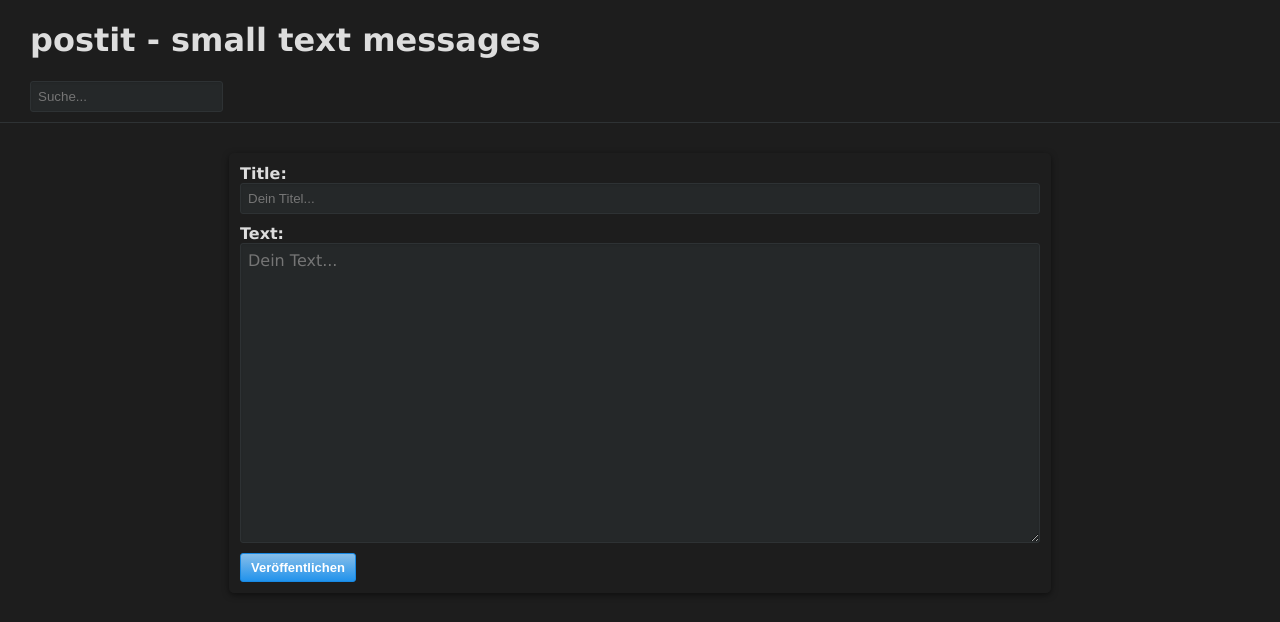
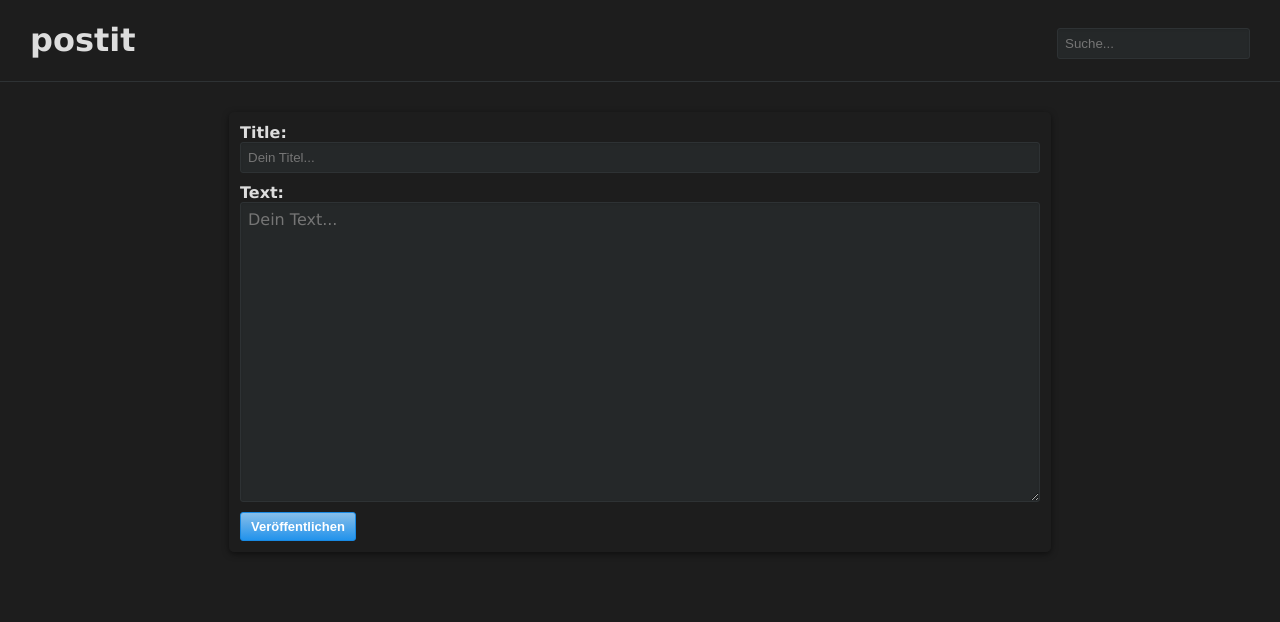
Before and after one commit to virtualdreams/postit, a Flask app: page /submit in a window 1280 px wide. Shown: the top 622 px of the page. Run offline with Flask 2, Linux system fonts and the light colour scheme.

Commit message:
Changed search box.

```diff
--- a/app.py
+++ b/app.py
@@ -11,9 +11,6 @@ app = Flask(__name__)
 app.config.update(
 	PROPAGATE_EXCEPTIONS = True
 )
-
-# postit database
-postitCollection = MongoClient().postit.postits
 
 db = PostitDb()
 
@@ -85,18 +82,11 @@ def get_search(term = None):
 
 	return render_template('_postit.html', view = _result)
 
-#@app.route('/api/s/list')
-#def api_list_submits():
-#	view = []
-#	for postit in postitCollection.find().sort('_id', 0):
-#		post = {
-#			'id': str(postit['_id']),
-#			'title': postit['title'],
-#			'content': postit['content']
-#		}
-#		view.append(post)
-#
-#	return Response(json.dumps(view), mimetype='application/json')
+@app.route('/api/s/list')
+def api_list_submits():
+	_result = db.getAll()
+
+	return Response(json.dumps(list(_result)), mimetype='application/json')
 
 if __name__ == '__main__':
 	app.run(host = '0.0.0.0', port = 8081, debug = True)
--- a/static/css/style.css
+++ b/static/css/style.css
@@ -12,6 +12,7 @@ a {
 
 .wrapper {
 	height: 100%;
+	min-width: 385px;
 }
 
 .header {
@@ -23,6 +24,7 @@ a {
 .header h1 {
 	white-space: nowrap;
 	text-overflow: ellipsis;
+	display: inline-block;
 }
 
 .content {
@@ -108,6 +110,14 @@ article label {
 	color: #dddddd;
 	margin-bottom: 10px;
 	box-sizing: border-box;
+	float: right;
+	clear: both;
+	margin-top: 28px;
+}
+
+.saerch:focus,
+.search:hover {
+	border: 1px solid #2293EC;
 }
 
 .button {
--- a/templates/layout.html
+++ b/templates/layout.html
@@ -10,12 +10,12 @@
 		<script type="text/javascript" src="/static/js/jquery.min.js"></script>
 		<script type="text/javascript" src="/static/js/jquery.validate.min.js"></script>
 
-		<title>postit - small text messages</title>
+		<title>postit</title>
 	</head>
 	<body>
 		<div class="wrapper">
 			<div class="header">
-				<h1><a href="/">postit - small text messages</a></h1>
+				<h1><a href="/">postit</a></h1>
 				<input type="text" name="search" placeholder="Suche..." id="search" class="search" />
 			</div>
 			<div class="content">
```
